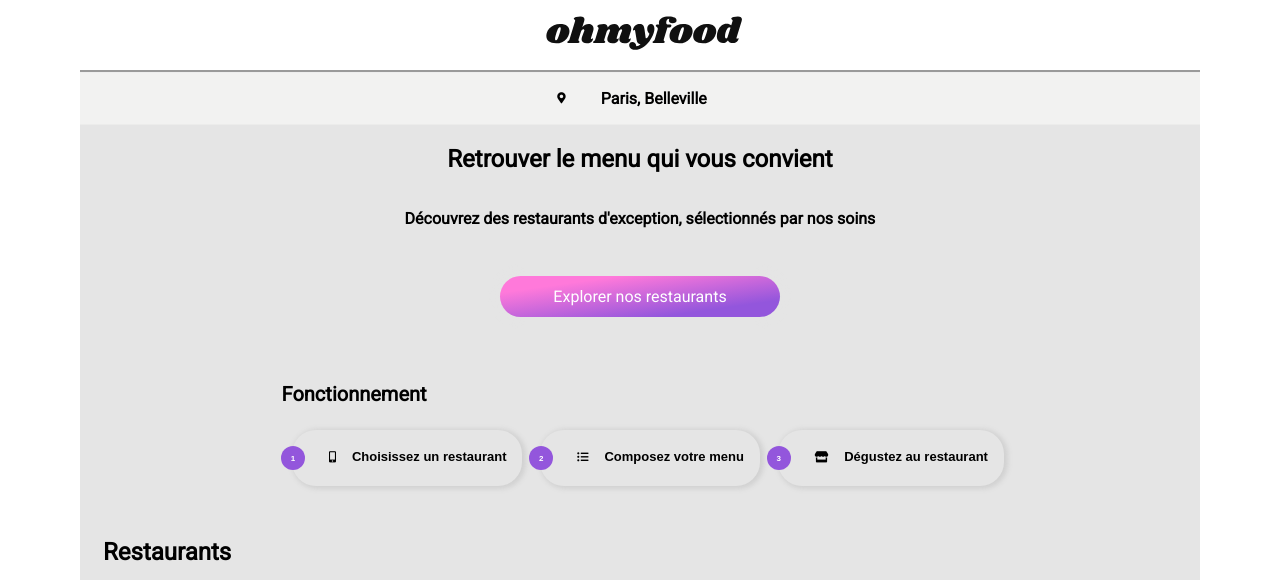
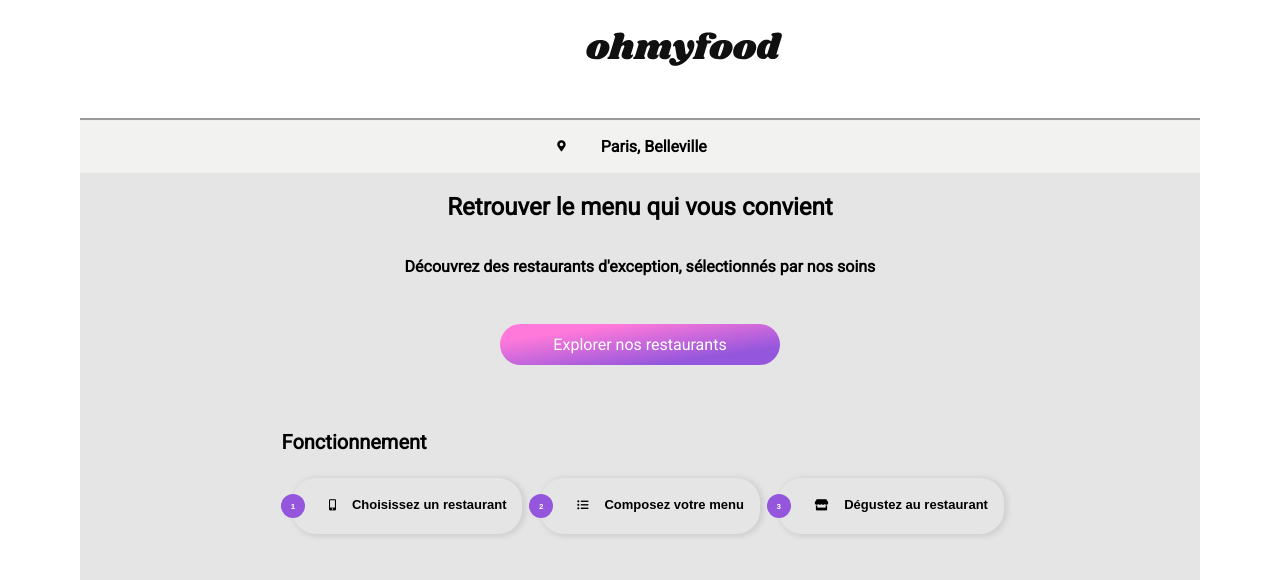
Before and after one commit to CHMEH80/KwasiNyagbe_3_05122020, a website: page index.html in a window 1280 px wide. Shown: the top 580 px of the page. Drawn offline with Linux system fonts and the light colour scheme; a web font is replaced by a local one.

Commit message:
Vérification et réglages pour FireFox

```diff
--- a/src/scss/breakpoints-accueil.scss
+++ b/src/scss/breakpoints-accueil.scss
@@ -77,7 +77,7 @@
     width: 45%;
   }
   .fa-accueil {
-    margin: 1rem 0 0 8rem;
+    margin: 1rem 0 0 11rem;
   }
 }
 
--- a/src/scss/style.scss
+++ b/src/scss/style.scss
@@ -1,8 +1,8 @@
-// Colors //
+// Couleurs//
 
-$cd-btn: #9356dc;
-$cd-btn-start: rgba(147,86,220, 1);
-$cd-btn-end: rgba(147,86,220, .5);
+// $cd-btn: #9356dc;
+// $cd-btn-start: rgba(147,86,220, 1);
+// $cd-btn-end: rgba(147,86,220, .5);
 
 
 // $cd-figcation_btn: #9356dc;
@@ -14,11 +14,6 @@ $cd-txt: white;
 $couleur-de-fond:#e5e5e5;
 
 
-// $color: #5533ff;
-// $color2: #38e2ee;
-// $deeper: darken($color, 5%);
-// $lighter: lighten(couleur_1, 10%);
-
 // Les imports
 
 @import "./accueil.scss";
```
Also changed, not shown: css/style.css.
